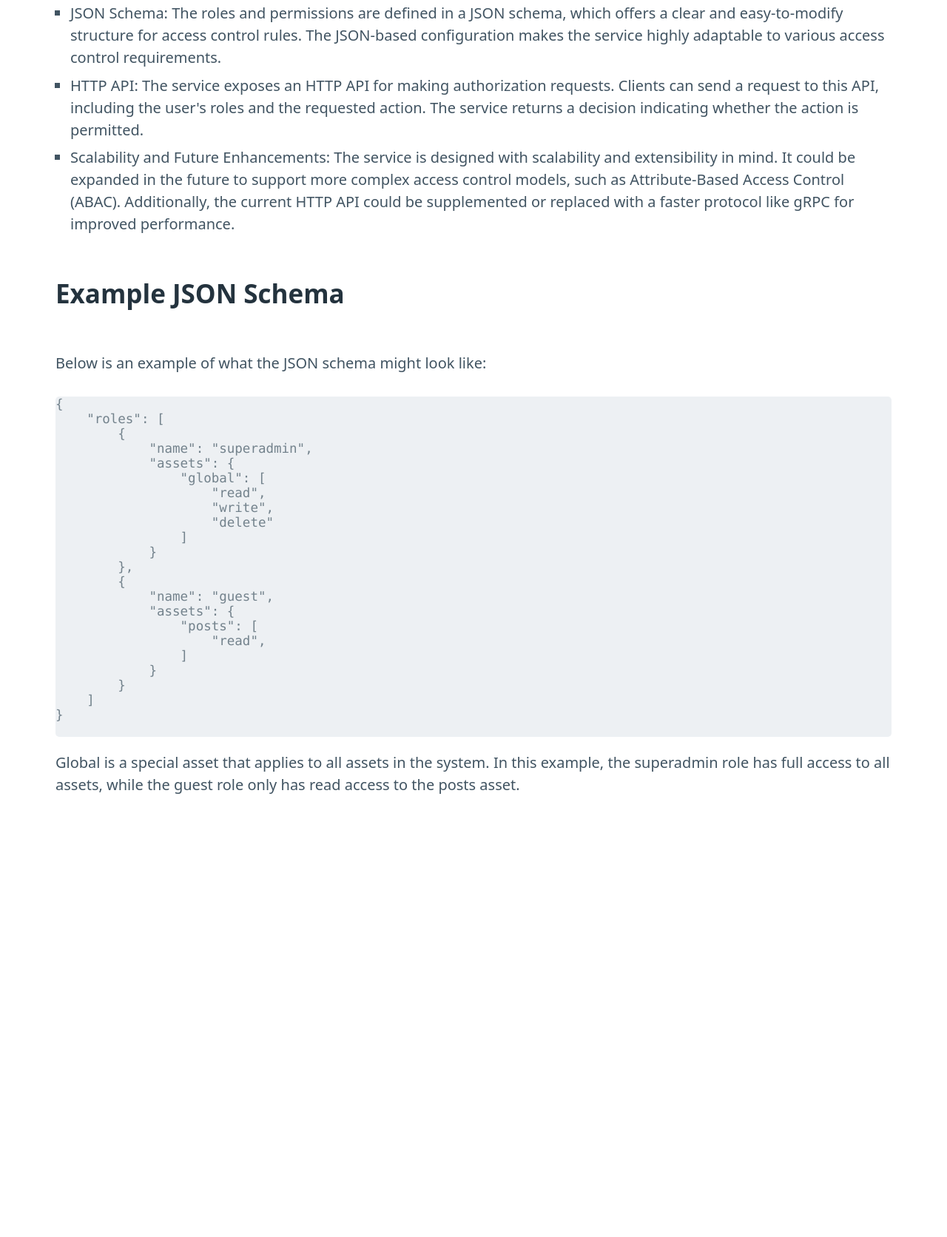
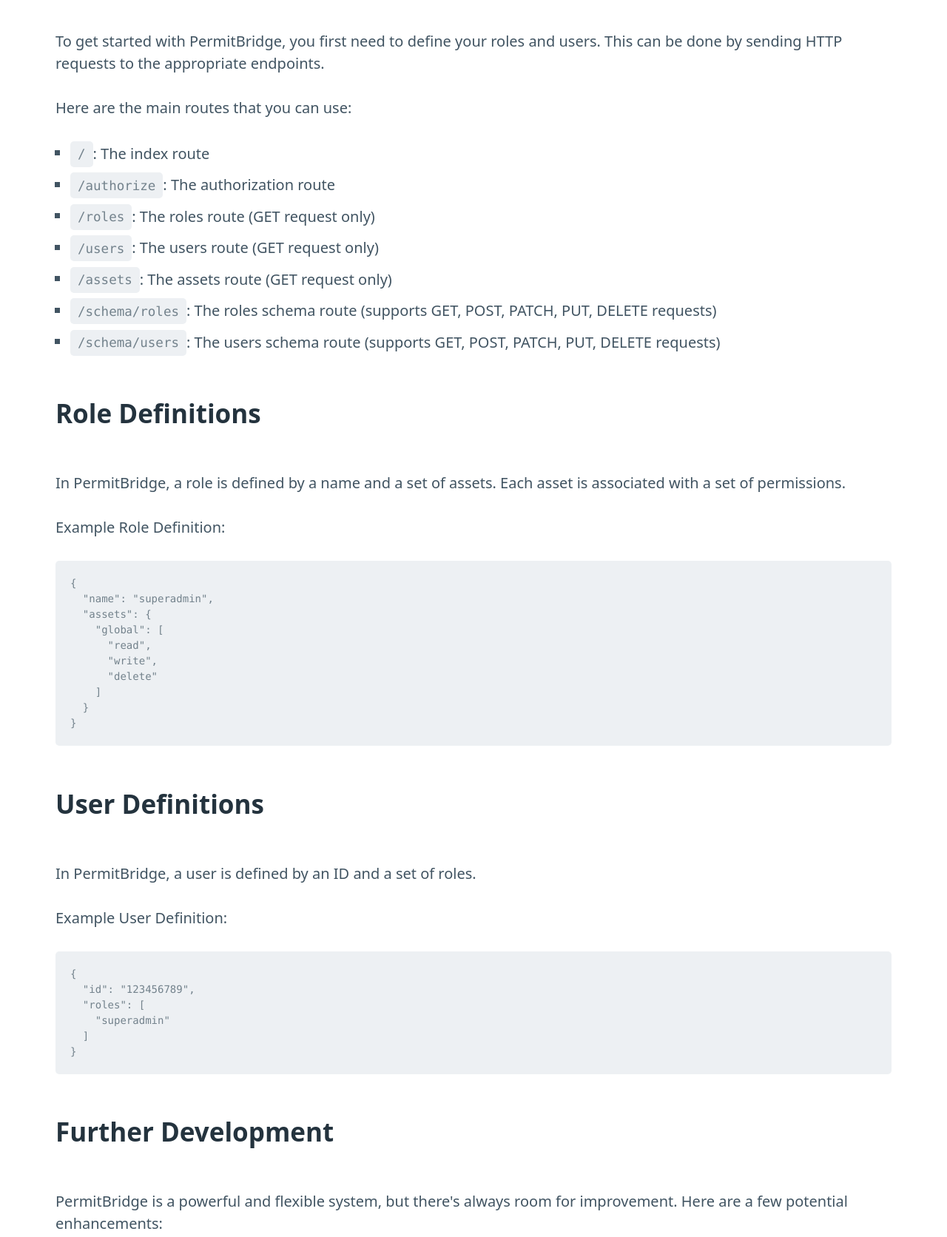
Before and after one commit to hakan-einarsson/permitbridge, a plain HTML site: page views/index.html in a window 1280 px wide. Shown: the part 432-2104 px from the top of the page at 74% size. Before the commit the page ends 1538 px from the top, so only its background shows below. Drawn offline with nearby package versions, Linux system fonts and the light colour scheme.

Commit message:
Update index.html to mirror readme

```diff
--- a/views/index.html
+++ b/views/index.html
@@ -8,23 +8,28 @@
     <link rel="stylesheet" href="https://cdn.jsdelivr.net/npm/@picocss/pico@1/css/pico.min.css">
   </head>
   <body class="container">
-    <h1>PermitBridge</h1>
-    <p>The Authorization Service is a role-based access control (RBAC) system, designed to handle authorization requests in a microservice architecture.</p>
+    <h1>PermitBridge Documentation</h1>
 
-    <h2>Key Features</h2>
+    <h2>Overview</h2>
+    <p>PermitBridge is an authorization service built in Go. It uses a Role-Based Access Control (RBAC) model, making it easy to manage user permissions in a granular and organized manner. With PermitBridge, you can define roles with different sets of permissions and assign these roles to users.</p>
+
+    <h2>Getting Started</h2>
+    <p>To get started with PermitBridge, you first need to define your roles and users. This can be done by sending HTTP requests to the appropriate endpoints.</p>
+    <p>Here are the main routes that you can use:</p>
     <ul>
-      <li>Role-Based Access Control: The service employs an RBAC model where permissions are associated with roles, and users are assigned to these roles. This setup provides a flexible way to manage access control in a system with potentially many users and diverse types of permissions.</li>
-      <li>JSON Schema: The roles and permissions are defined in a JSON schema, which offers a clear and easy-to-modify structure for access control rules. The JSON-based configuration makes the service highly adaptable to various access control requirements.</li>
-      <li>HTTP API: The service exposes an HTTP API for making authorization requests. Clients can send a request to this API, including the user's roles and the requested action. The service returns a decision indicating whether the action is permitted.</li>
-      <li>Scalability and Future Enhancements: The service is designed with scalability and extensibility in mind. It could be expanded in the future to support more complex access control models, such as Attribute-Based Access Control (ABAC). Additionally, the current HTTP API could be supplemented or replaced with a faster protocol like gRPC for improved performance.</li>
+      <li><code>/</code>: The index route</li>
+      <li><code>/authorize</code>: The authorization route</li>
+      <li><code>/roles</code>: The roles route (GET request only)</li>
+      <li><code>/users</code>: The users route (GET request only)</li>
+      <li><code>/assets</code>: The assets route (GET request only)</li>
+      <li><code>/schema/roles</code>: The roles schema route (supports GET, POST, PATCH, PUT, DELETE requests)</li>
+      <li><code>/schema/users</code>: The users schema route (supports GET, POST, PATCH, PUT, DELETE requests)</li>
     </ul>
 
-    <h2>Example JSON Schema</h2>
-    <p>Below is an example of what the JSON schema might look like:</p>
-    <pre>
-{
-    "roles": [
-        {
+    <h2>Role Definitions</h2>
+    <p>In PermitBridge, a role is defined by a name and a set of assets. Each asset is associated with a set of permissions.</p>
+    <p>Example Role Definition:</p>
+    <pre><code>{
   "name": "superadmin",
   "assets": {
     "global": [
@@ -33,18 +38,25 @@
       "delete"
     ]
   }
-        },
-        {
-            "name": "guest",
-            "assets": {
-                "posts": [
-                    "read",
+}</code></pre>
+
+    <h2>User Definitions</h2>
+    <p>In PermitBridge, a user is defined by an ID and a set of roles.</p>
+    <p>Example User Definition:</p>
+    <pre><code>{
+  "id": "123456789",
+  "roles": [
+    "superadmin"
   ]
-            }
-        }
-    ]
-}
-    </pre>
-    <p>Global is a special asset that applies to all assets in the system. In this example, the superadmin role has full access to all assets, while the guest role only has read access to the posts asset.</p>
+}</code></pre>
+
+    <h2>Further Development</h2>
+    <p>PermitBridge is a powerful and flexible system, but there's always room for improvement. Here are a few potential enhancements:</p>
+    <ul>
+      <li>Integration with identity providers: While the current system allows administrators to manually assign roles to users, it could be enhanced to integrate with third-party identity providers. This would allow the system to automatically assign roles based on a user's group membership in the identity provider.</li>
+      <li>Support for more complex access control models: The current system is based on an RBAC model, but it could be extended to support more complex models like ABAC or Context-Based Access Control (CBAC).</li>
+      <li>Auditing and reporting capabilities: The system could be enhanced to provide more robust auditing and reporting capabilities, helping administrators track access control changes and understand how permissions are being used in the system.</li>
+      <li>Performance enhancements: There are a variety of ways the system's performance could be enhanced, such as implementing caching, optimizing database queries, or moving to a faster protocol like gRPC.</li>
+    </ul>
   </body>
 </html>
```
Lines whose indentation alone changed are shown as unchanged.
